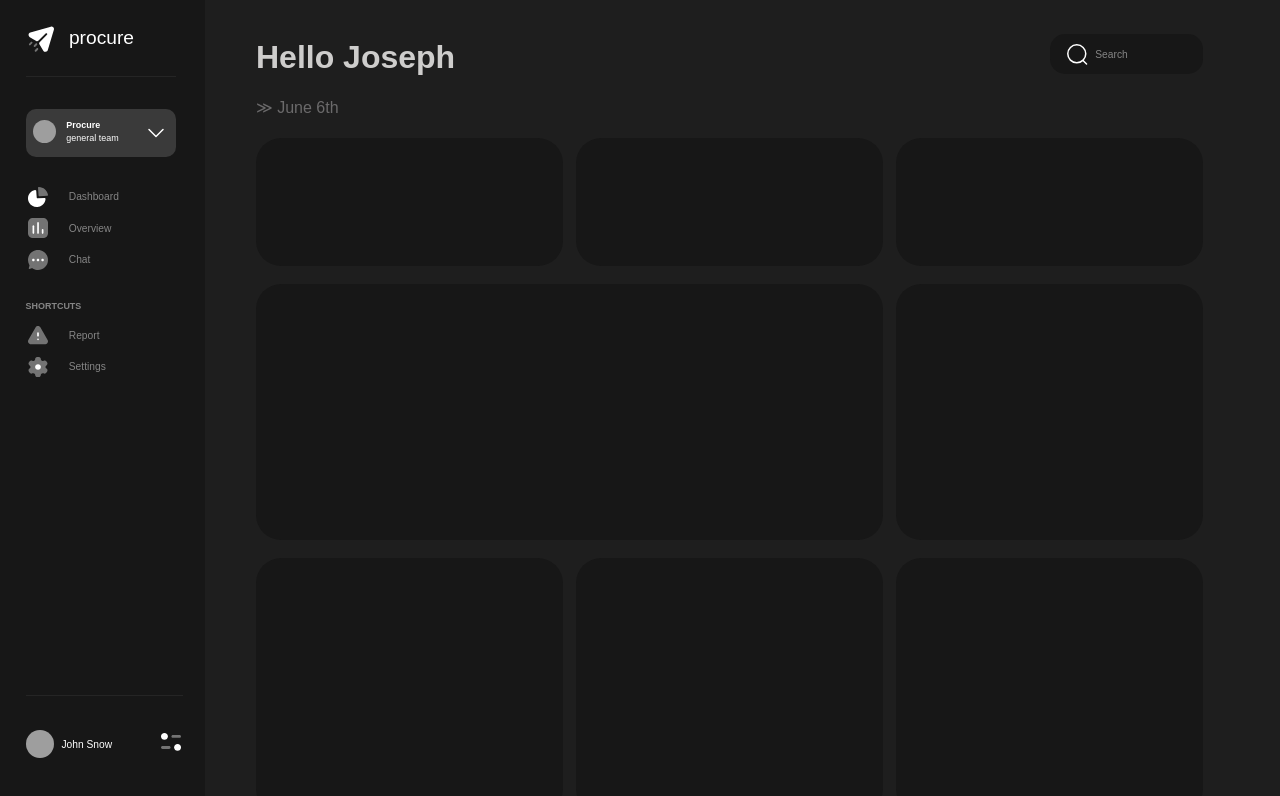
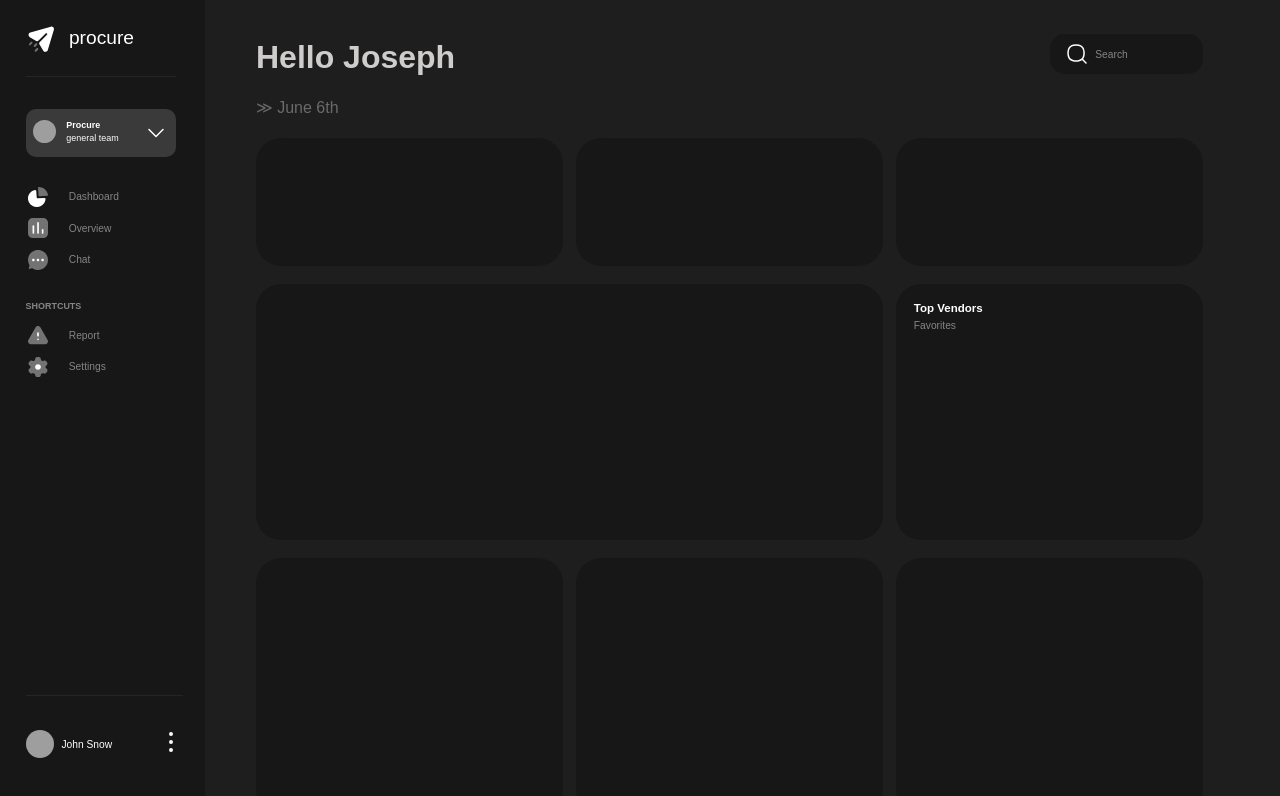
Before and after one commit to rayanwaked/procure-project, a React (Create React App) app: page / in a window 1280 px wide. Shown: the top 796 px of the page. Built offline with nearby package versions, Linux system fonts and the light colour scheme; grey boxes are pictures that could not be loaded.

Commit message:
Added title and subtitle to "Top Vendors" aka secondary.tsx and secondary.css.

```diff
--- a/src/assets/dashboard/search.tsx
+++ b/src/assets/dashboard/search.tsx
@@ -7,29 +7,17 @@ export const SearchIcon = ({
                                secondaryColor,
                                ...props
                            }: React.SVGProps<SVGSVGElement> & { secondaryColor?: string }) => (
-    <svg width="24"
-         height="24"
-         viewBox="0 0 24 24"
-         fill="none"
-         xmlns="http://www.w3.org/2000/svg">
-        <g id="Iconly/Light/Search">
-            <g id="Search">
-                <circle id="Ellipse_739"
-                        cx="11.7666"
-                        cy="11.7666"
-                        r="8.98856"
-                        stroke="white"
-                        stroke-width="1.5"
-                        stroke-linecap="round"
-                        stroke-linejoin="round" />
-                <path id="Line_181"
-                      d="M18.0183 18.4851L21.5423 22"
-                      stroke="white"
-                      stroke-width="1.5"
-                      stroke-linecap="round"
-                      stroke-linejoin="round" />
-            </g>
-        </g>
+    <svg
+        width={24}
+        height={24}
+        fill="none"
+        xmlns="http://www.w3.org/2000/svg"
+        {...props}
+    >
+        <path
+            d="M3.316 13.781l.73-.171-.73.171zm0-5.457l.73.171-.73-.171zm15.473 0l.73-.171-.73.171zm0 5.457l.73.171-.73-.171zm-5.008 5.008l-.171-.73.171.73zm-5.457 0l-.171.73.171-.73zm0-15.473l-.171-.73.171.73zm5.457 0l.171-.73-.171.73zM20.47 21.53a.75.75 0 101.06-1.06l-1.06 1.06zM4.046 13.61a11.198 11.198 0 010-5.115l-1.46-.342a12.698 12.698 0 000 5.8l1.46-.343zm14.013-5.115a11.196 11.196 0 010 5.115l1.46.342a12.698 12.698 0 000-5.8l-1.46.343zm-4.45 9.564a11.196 11.196 0 01-5.114 0l-.342 1.46c1.907.448 3.892.448 5.8 0l-.343-1.46zM8.496 4.046a11.198 11.198 0 015.115 0l.342-1.46a12.698 12.698 0 00-5.8 0l.343 1.46zm0 14.013a5.97 5.97 0 01-4.45-4.45l-1.46.343a7.47 7.47 0 005.568 5.568l.342-1.46zm5.457 1.46a7.47 7.47 0 005.568-5.567l-1.46-.342a5.97 5.97 0 01-4.45 4.45l.342 1.46zM13.61 4.046a5.97 5.97 0 014.45 4.45l1.46-.343a7.47 7.47 0 00-5.568-5.567l-.342 1.46zm-5.457-1.46a7.47 7.47 0 00-5.567 5.567l1.46.342a5.97 5.97 0 014.45-4.45l-.343-1.46zm8.652 15.28l3.665 3.664 1.06-1.06-3.665-3.665-1.06 1.06z"
+            fill="#fff"
+        />
     </svg>
 
 );
--- a/src/assets/navigation/filter.tsx
+++ b/src/assets/navigation/filter.tsx
@@ -8,37 +8,15 @@ export const FilterIcon = ({
                                ...props
                            }: React.SVGProps<SVGSVGElement> & { secondaryColor?: string }) => (
     <svg
-    width="24"
-    height="24"
-    viewBox="0 0 24 24"
+        width={24}
+        height={24}
         fill="none"
         xmlns="http://www.w3.org/2000/svg"
+        {...props}
     >
-    <g id="Iconly/Bulk/Filter">
-      <g id="Filter">
         <path
-          id="Fill 1"
-          opacity="0.4"
-          d="M10.0833 15.958H3.50777C2.67555 15.958 2 16.6217 2 17.4393C2 18.2558 2.67555 18.9206 3.50777 18.9206H10.0833C10.9155 18.9206 11.5911 18.2558 11.5911 17.4393C11.5911 16.6217 10.9155 15.958 10.0833 15.958Z"
-          fill="white"
+            d="M14 12a2 2 0 11-4 0 2 2 0 014 0zM14 4a2 2 0 11-4 0 2 2 0 014 0zM14 20a2 2 0 11-4 0 2 2 0 014 0z"
+            fill="#FAFAFA"
         />
-        <path
-          id="Fill 4"
-          opacity="0.4"
-          d="M22 6.37856C22 5.56203 21.3244 4.89832 20.4933 4.89832H13.9178C13.0856 4.89832 12.4101 5.56203 12.4101 6.37856C12.4101 7.19618 13.0856 7.85989 13.9178 7.85989H20.4933C21.3244 7.85989 22 7.19618 22 6.37856Z"
-          fill="white"
-        />
-        <path
-          id="Fill 6"
-          d="M8.87774 6.37856C8.87774 8.24523 7.33886 9.75821 5.43887 9.75821C3.53999 9.75821 2 8.24523 2 6.37856C2 4.51298 3.53999 3 5.43887 3C7.33886 3 8.87774 4.51298 8.87774 6.37856Z"
-          fill="white"
-        />
-        <path
-          id="Fill 9"
-          d="M22 17.3992C22 19.2648 20.4611 20.7778 18.5611 20.7778C16.6623 20.7778 15.1223 19.2648 15.1223 17.3992C15.1223 15.5325 16.6623 14.0196 18.5611 14.0196C20.4611 14.0196 22 15.5325 22 17.3992Z"
-          fill="white"
-        />
-      </g>
-    </g>
     </svg>
 );
--- a/src/components/dashboard/secondary/secondary.css
+++ b/src/components/dashboard/secondary/secondary.css
@@ -1,3 +1,4 @@
+/* Background Shape */
 .SecondaryContainer {
     /* Container Shape */
     height: 32vh;
@@ -9,3 +10,36 @@
     /* Container Styling */
     border-radius: 25px;
 }
+
+/* Align Elements Inside Shape */
+.SecondaryElements {
+    display: grid;
+}
+
+/* Element Specific Alignments */
+.SecondaryFragments {
+    /* Item Spacing */
+    display: flex;
+    align-content: flex-start;
+    align-items: center;
+    text-align: right;
+
+    /* Text Coloring */
+    color: #fff;
+}
+
+/* Text Styles */
+.SecondaryTitle {
+    color: white;
+    font-size: .9vw;
+    font-weight: 600;
+    margin-left: 1.4vw;
+    margin-top: 1.4vw;
+    margin-bottom: 0vw;
+}
+
+.SecondarySubtitle {
+    margin-left: 1.4vw;
+    margin-bottom: 1.4vw;
+    margin-top: 0.8vh;
+}
--- a/src/components/dashboard/secondary/secondary.tsx
+++ b/src/components/dashboard/secondary/secondary.tsx
@@ -6,9 +6,18 @@ import "./secondary.css";
 
 /* Code */
 export default function Secondary() {
-  return (
-    <div className="Secondary">
-      <div className="SecondaryContainer"></div>
-    </div>
-  );
+    return (
+        <div className="SecondaryContainer">
+            <div className="SecondaryElements">
+                {/* Section Title */}
+                <div className="SecondaryFragments">
+                    <p className="SecondaryTitle"> Top Vendors </p>
+                </div>
+                {/* Section Title */}
+                <div className="SecondaryFragments">
+                    <p className="SecondarySubtitle"> Favorites </p>
+                </div>
+            </div>
+        </div>
+    );
 }
--- a/src/components/global/navigation/profile/profile.css
+++ b/src/components/global/navigation/profile/profile.css
@@ -1,3 +1,4 @@
+/* Background Shape */
 .ProfileContainer {
     /* Container Shape */
     height: 8vh;
@@ -18,6 +19,7 @@
     text-align: center;
 }
 
+/* Aligning the Elements Within Background Profile Container */
 .ProfileFragments {
     /* Item Spacing */
     width: 11.45vw;
@@ -36,6 +38,7 @@
     color: #fff;
 }
 
+/* Separating the Fragments to Either Side*/
 .ProfileFragmentsSeperate {
     display: inline-flex;
     align-items: center;
@@ -43,6 +46,7 @@
     text-align: center;
 }
 
+/* Miscellaneous / Specific Elements */
 .ProfileName {
     color: #fff;
     white-space: nowrap;
```
Also changed, not shown: src/components/global/navigation/navigation.tsx (+6 -6 lines), src/components/dashboard/quaternary/quaternary.tsx (indentation only). Lines whose indentation alone changed are shown as unchanged.
